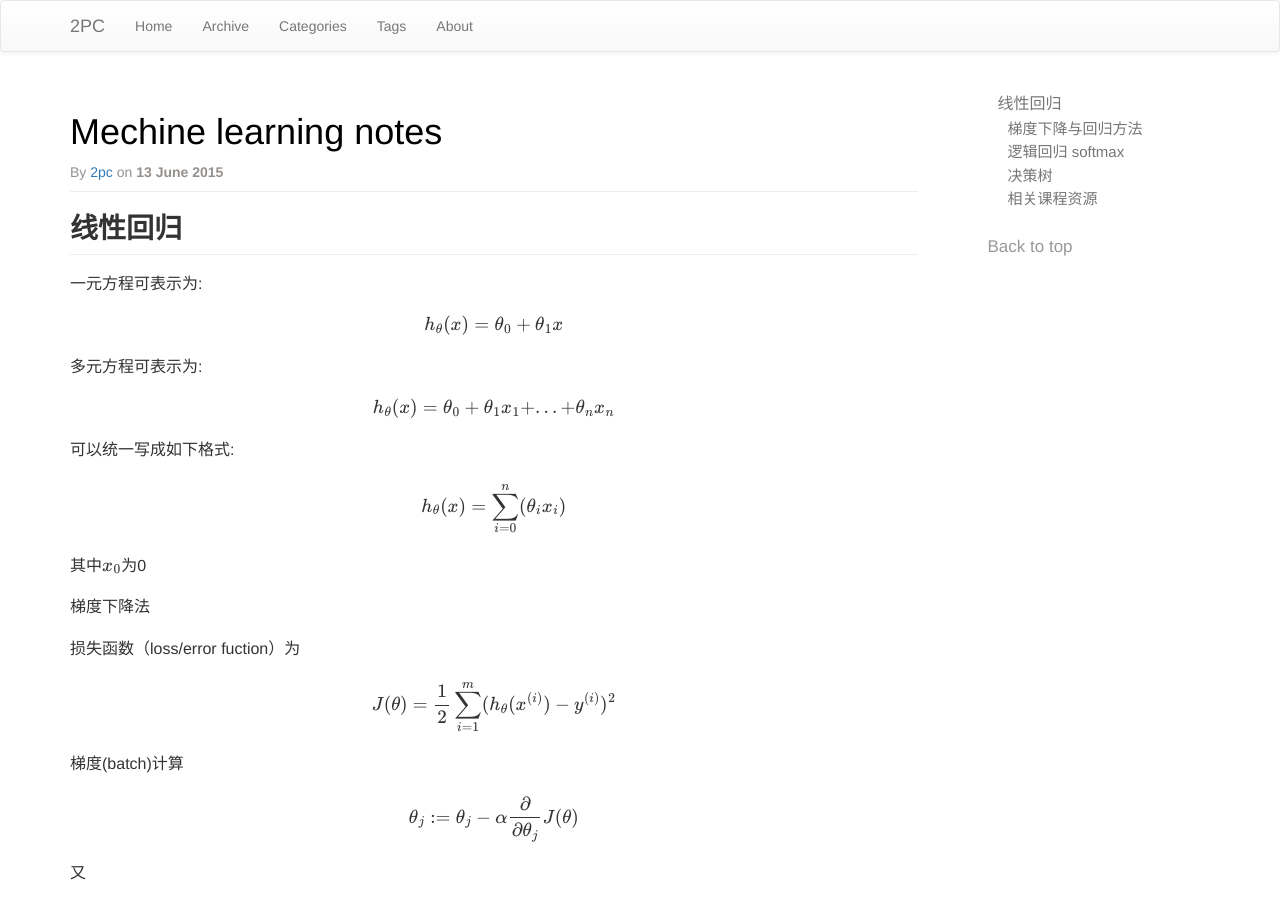
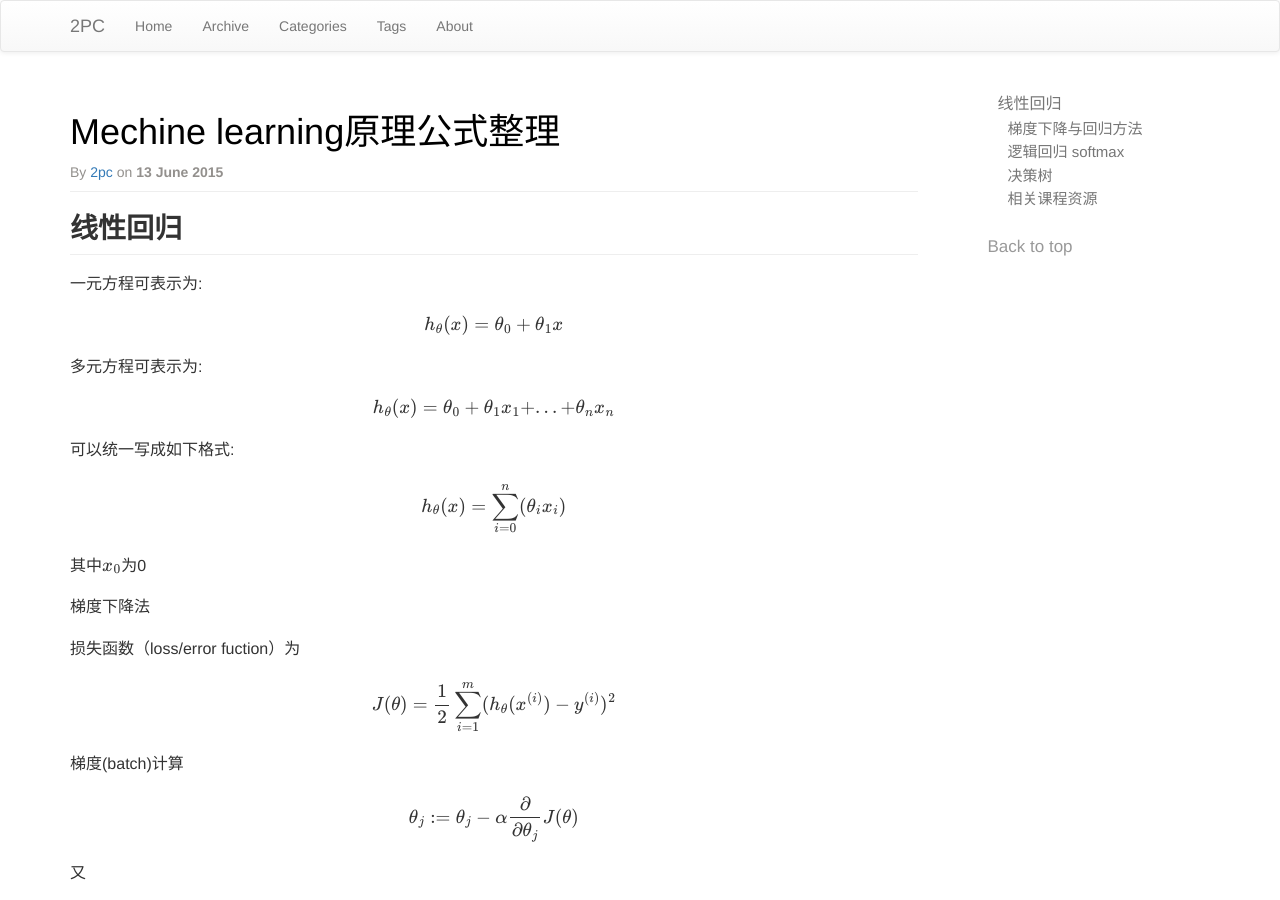
Before and after one commit to luyee/2pc.github.io, a Jekyll site: the page built from _posts/datascience/2015-06-13-ML.md, in a window 1280 px wide and 900 px high. Built offline with Jekyll 4.4.1, drawn with Linux system fonts in a browser that asks for light colours; formulas are drawn with MathJax 3; comment, search, counter and statistics services are not loaded; some of the changed text lies outside the part shown.

Commit message:
Update 2015-06-13-ML.md

```diff
--- a/_posts/datascience/2015-06-13-ML.md
+++ b/_posts/datascience/2015-06-13-ML.md
@@ -1,6 +1,6 @@
 ---
 layout: post
-title: "Mechine learning notes"
+title: "Mechine learning原理公式整理"
 keywords: ["ML","mechine learning","SVM","","Dtree","classification"]
 description: "svm"
 category: "Datascience"
```
